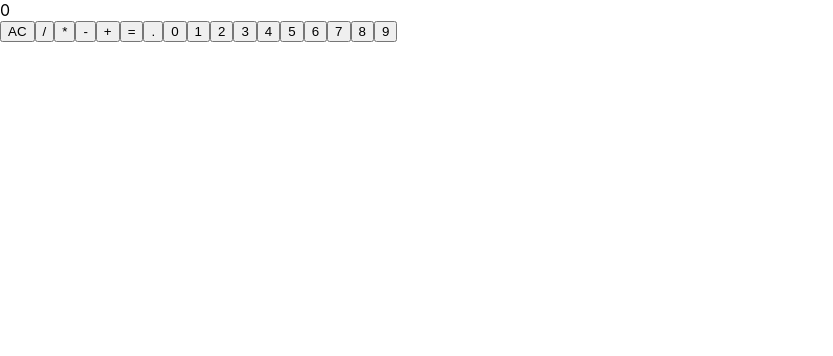
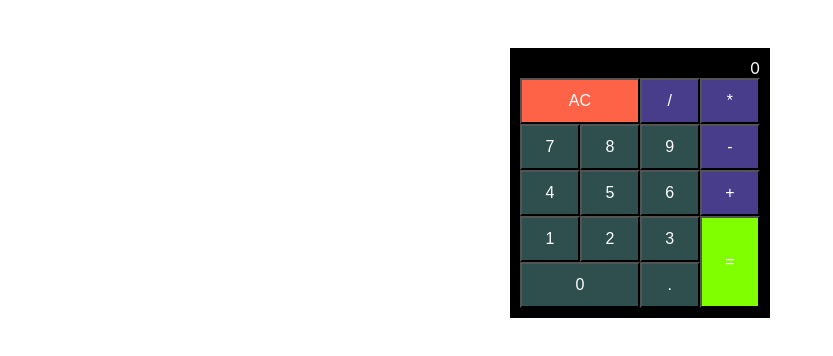
Before and after one commit to psuschak92/react_calculator, a React (Create React App) app: page / in a window 1280 px wide. Shown: the top 356 px of the page, without its empty margins (0-833 px from the left). Built offline with nearby package versions, Linux system fonts and the light colour scheme.

Commit message:
Update react_calculator

```diff
--- a/src/Button.js
+++ b/src/Button.js
@@ -3,7 +3,7 @@ import React from "react";
 export class Button extends React.Component {
     render() {
         return (
-            <button id={this.props.buttonID} value={this.props.buttonType} onClick={this.props.onClick}>{this.props.buttonType}</button>
+            <button className={this.props.buttonClass} id={this.props.buttonID} value={this.props.buttonType} onClick={this.props.onClick}>{this.props.buttonType}</button>
         );
     }
 }
--- a/src/Calculator.js
+++ b/src/Calculator.js
@@ -43,7 +43,6 @@ class Calculator extends React.Component {
             }
             arr.splice(arr.indexOf(str) - 1, 3, result);
         }
-        return arr;
     }
 
     calculateTotal() {
@@ -95,11 +94,6 @@ class Calculator extends React.Component {
     }
 
     render() {
-        // let arr = [];
-        // for(let i = 0; i < this.state.formulaScreen.length; i++) {
-        //     arr.push(this.state.formulaScreen[i]);
-        // }
-        // console.log(arr.join(' '));
         return (
             <div className='calculator'>
                 <div className='screen'>
@@ -112,22 +106,22 @@ class Calculator extends React.Component {
                 </div>
                 <div className='buttons'>
                     <Button buttonID='clear' buttonType='AC' onClick={() => this.clearScreen()} />
-                    <Button buttonID='divide' buttonType='/' onClick={(e) => this.updateScreen(e.target.value)} />
-                    <Button buttonID='multiply' buttonType='*' onClick={(e) => this.updateScreen(e.target.value)} />
-                    <Button buttonID='subtract' buttonType='-' onClick={(e) => this.updateScreen(e.target.value)} />
-                    <Button buttonID='add' buttonType='+' onClick={(e) => this.updateScreen(e.target.value)} />
+                    <Button buttonClass='operation' buttonID='divide' buttonType='/' onClick={(e) => this.updateScreen(e.target.value)} />
+                    <Button buttonClass='operation' buttonID='multiply' buttonType='*' onClick={(e) => this.updateScreen(e.target.value)} />
+                    <Button buttonClass='digit' buttonID='seven' buttonType={7} onClick={(e) => this.updateScreen(e.target.value)} />
+                    <Button buttonClass='digit' buttonID='eight' buttonType={8} onClick={(e) => this.updateScreen(e.target.value)} />
+                    <Button buttonClass='digit' buttonID='nine' buttonType={9} onClick={(e) => this.updateScreen(e.target.value)} />
+                    <Button buttonClass='operation' buttonID='subtract' buttonType='-' onClick={(e) => this.updateScreen(e.target.value)} />
+                    <Button buttonClass='digit' buttonID='four' buttonType={4} onClick={(e) => this.updateScreen(e.target.value)} />
+                    <Button buttonClass='digit' buttonID='five' buttonType={5} onClick={(e) => this.updateScreen(e.target.value)} />
+                    <Button buttonClass='digit' buttonID='six' buttonType={6} onClick={(e) => this.updateScreen(e.target.value)} />
+                    <Button buttonClass='operation' buttonID='add' buttonType='+' onClick={(e) => this.updateScreen(e.target.value)} />
+                    <Button buttonClass='digit' buttonID='one' buttonType={1} onClick={(e) => this.updateScreen(e.target.value)} />
+                    <Button buttonClass='digit' buttonID='two' buttonType={2} onClick={(e) => this.updateScreen(e.target.value)} />
+                    <Button buttonClass='digit' buttonID='three' buttonType={3} onClick={(e) => this.updateScreen(e.target.value)} />
                     <Button buttonID='equals' buttonType='=' onClick={() => this.calculateTotal()} />
-                    <Button buttonID='period' buttonType='.' onClick={(e) => this.updateScreen(e.target.value)} />
-                    <Button buttonID='zero' buttonType={0} onClick={(e) => this.updateScreen(e.target.value)} />
-                    <Button buttonID='one' buttonType={1} onClick={(e) => this.updateScreen(e.target.value)} />
-                    <Button buttonID='two' buttonType={2} onClick={(e) => this.updateScreen(e.target.value)} />
-                    <Button buttonID='three' buttonType={3} onClick={(e) => this.updateScreen(e.target.value)} />
-                    <Button buttonID='four' buttonType={4} onClick={(e) => this.updateScreen(e.target.value)} />
-                    <Button buttonID='five' buttonType={5} onClick={(e) => this.updateScreen(e.target.value)} />
-                    <Button buttonID='six' buttonType={6} onClick={(e) => this.updateScreen(e.target.value)} />
-                    <Button buttonID='seven' buttonType={7} onClick={(e) => this.updateScreen(e.target.value)} />
-                    <Button buttonID='eight' buttonType={8} onClick={(e) => this.updateScreen(e.target.value)} />
-                    <Button buttonID='nine' buttonType={9} onClick={(e) => this.updateScreen(e.target.value)} />
+                    <Button buttonClass='digit' buttonID='zero' buttonType={0} onClick={(e) => this.updateScreen(e.target.value)} />
+                    <Button buttonClass='digit' buttonID='period' buttonType='.' onClick={(e) => this.updateScreen(e.target.value)} />
                 </div>
             </div>
         );
--- a/src/index.css
+++ b/src/index.css
@@ -11,3 +11,65 @@ code {
   font-family: source-code-pro, Menlo, Monaco, Consolas, 'Courier New',
     monospace;
 }
+
+.calculator {
+  margin: auto;
+  margin-top: 3rem;
+  width: 15rem;
+  height: fit-content;
+  background-color: black;
+  padding: 10px;
+}
+
+/* button styling */
+
+.buttons {
+  display: grid;
+  grid-template-columns: auto auto auto auto;
+}
+
+button {
+  font-size: medium;
+  padding: 12px;
+}
+
+.digit {
+  background-color: darkslategray;
+  color: white;
+  /* font-size: medium;
+  padding: 10px; */
+}
+
+.operation {
+  background-color: darkslateblue;
+  color: white;
+  /* font-size: medium;
+  padding: 10px; */
+}
+
+#clear {
+  background-color: tomato;
+  color: white;
+  grid-column: span 2;
+  /* font-size: medium;
+  padding: 10px; */
+}
+
+#equals {
+  background-color: chartreuse;
+  color: white;
+  grid-row: span 2;
+  /* font-size: medium;
+  padding: 10px; */
+}
+
+#zero {
+  grid-column: span 2;
+}
+
+/* screen styling */
+
+.screen {
+  text-align: right;
+  color: white;
+}
```
Also changed, not shown: 1 other file (tests, documents, lock files or other folders).
